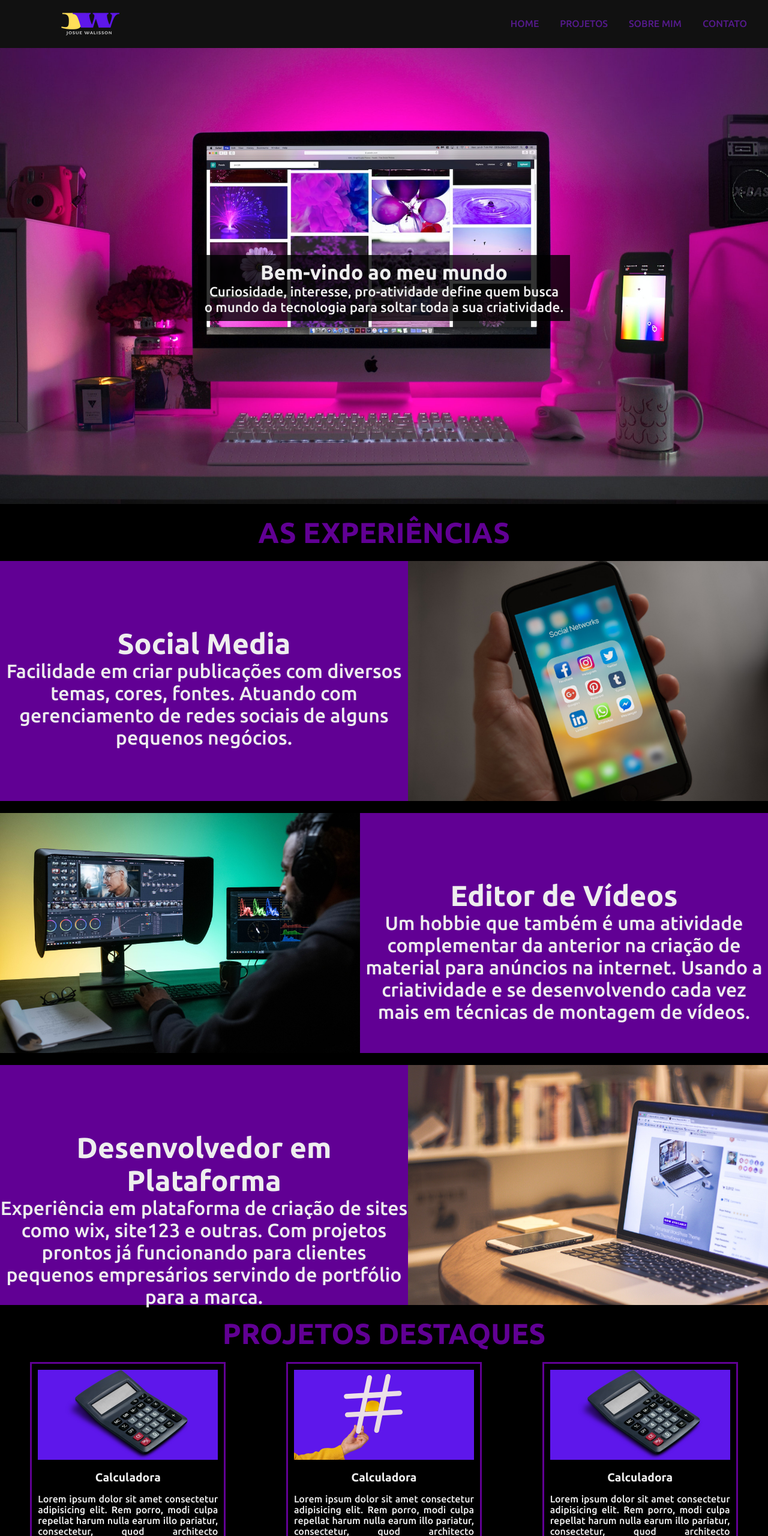
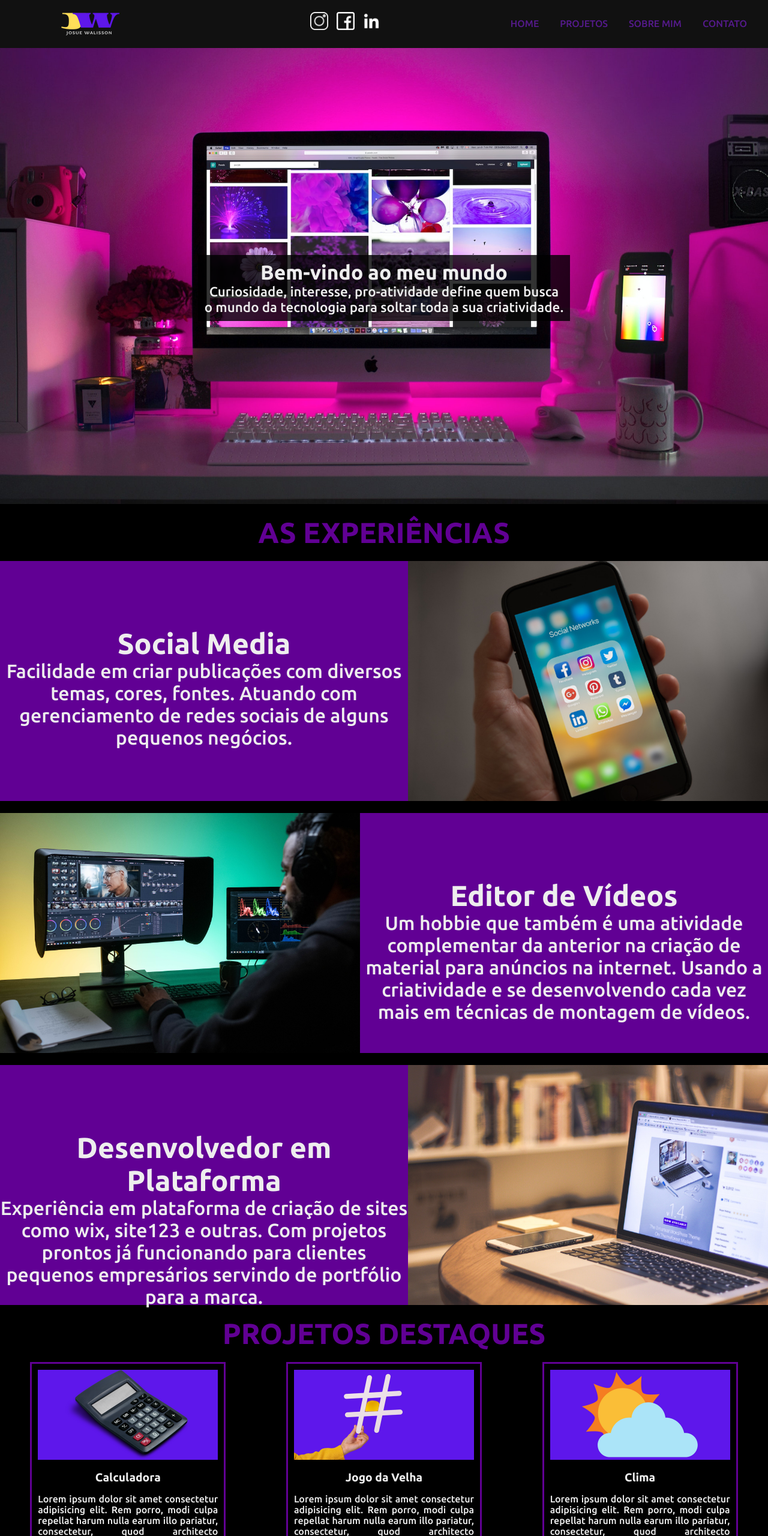
Before and after one commit to josuewsilva/meuportfolio, a plain HTML site: page index.html in a window 1280 px wide. Shown: the top 2560 px of the page at 60% size. Drawn offline with Linux system fonts and the light colour scheme.

Commit message:
adicionado ícones de redes sociais no header

```diff
--- a/css/primeirasecao.css
+++ b/css/primeirasecao.css
@@ -20,7 +20,6 @@ a{
 }
 
 header{
-
     background-color: #111;
     height: 80px;
 }
@@ -29,8 +28,6 @@ header{
     display: flex;
     justify-content: end;
     padding-top: 30px;
-
-
 }
 
 .menu-item{
@@ -47,6 +44,22 @@ header{
 margin-top: 10px;
 margin-left: 100px;
 position: absolute;
+}
+
+/*ÍCONES DE REDES SOCIAIS*/
+.redes-icones{
+    position: absolute;
+    margin-top: 20px;
+    margin-left: 40%;
+}
+
+.redes-icones a{
+    margin: 5px 5px;
+}
+
+.redes-icones a:hover{
+    border-bottom: 5px solid #610094;
+    transition: .2s;
 }
 
 /*PRIMEIRA SEÇÃO*/
--- a/css/rodape.css
+++ b/css/rodape.css
@@ -5,3 +5,9 @@ hr{
 footer{
     padding: 15px;
 }
+
+.texto-rodape{
+    margin-left: 550px;
+    padding-top: 20px;
+    font-size: 0.8em;
+}
--- a/css/terceirasecao.css
+++ b/css/terceirasecao.css
@@ -3,6 +3,7 @@
     flex-direction: row;
     justify-content: space-around;
     margin-top: 20px;
+    margin-bottom: 80px;
 
 }
 
--- a/index.html
+++ b/index.html
@@ -8,6 +8,8 @@
     <link rel="stylesheet" href="./css/segundasecao.css">
     <link rel="stylesheet" href="./css/terceirasecao.css">
     <link rel="stylesheet" href="./css/rodape.css">
+
+    <script src="https://kit.fontawesome.com/2bb360fbde.js" crossorigin="anonymous"></script>
 
     <title>Desenvolvedor Web</title>
 
@@ -21,7 +23,15 @@
 
         <a href=""><img src="./logos/logojwspequeno.png" width="100px" alt="" class="logo"></a>
 
+        <div class="redes-icones">
+            <a href=""><img src="./icones/instagram.png" width="30" alt=""></a>
+            <a href=""><img src="./icones/facebook.png" width="30" alt=""></a>
+            <a href=""><img src="./icones/linkedin.png" width="30" alt=""></a>
+
+        </div>
+
         <ul class="menu">
+
             <li class="menu-item"><a href="">HOME</a></li>
             <li class="menu-item"><a href="">PROJETOS</a></li>
             <li class="menu-item"><a href="">SOBRE MIM</a></li>
@@ -107,16 +117,16 @@
                     <img src="./imagens/jws06.png" width="300" alt="">
                 </div>
                 <div>
-                    <h3>Calculadora</h3>
+                    <h3>Jogo da Velha</h3>
                     <p>Lorem ipsum dolor sit amet consectetur adipisicing elit. Rem porro, modi culpa repellat harum nulla earum illo pariatur, consectetur, quod architecto laudantium quibusdam fugiat magni perspiciatis necessitatibus enim dolorem aliquid!</p>
                 </div>
             </div>
 
             <div class="texto-destaques borda-destaques">
                 <div>
-                    <img src="./imagens/jws05.png" width="300" alt="">
+                    <img src="./imagens/jws07.png" width="300" alt="">
                 </div>
-                <div><h3>Calculadora</h3>
+                <div><h3>Clima</h3>
                     <p>Lorem ipsum dolor sit amet consectetur adipisicing elit. Rem porro, modi culpa repellat harum nulla earum illo pariatur, consectetur, quod architecto laudantium quibusdam fugiat magni perspiciatis necessitatibus enim dolorem aliquid!</p>
                 </div>
             </div>
@@ -127,19 +137,20 @@
   <hr>
 
   <footer>
+    <div>
         <nav class="menu-barra">
 
             <a href=""><img src="./logos/logojwspequeno.png" width="100px" alt="" class="logo"></a>
-
+            <div class="texto-rodape">
+                <h3>Josue Walisson 2022</h3>
+                <p>Todos os direitos reservados</p>
+            </div>
             <ul class="menu">
                 <li class="menu-item"><a href="">TOPO</a></li>
             </ul>
 
         </nav>
-        <div>
-            <h3>Josue Walisson 2022</h3>
-            <p>Todos os direitos reservados</p>
-        </div>
+    </div>
 
   </footer>
 
```
Also changed, not shown: icones/facebook.png (added), icones/instagram.png (added), icones/linkedin.png (added).
